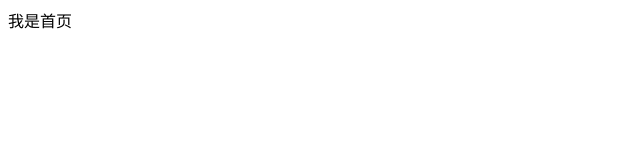
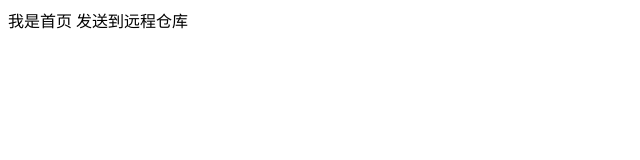
Before and after one commit to 13051512529/git-demo, a plain HTML site: page index.html in a window 1280 px wide. Shown: the whole page, without its empty margins (0-640 px from the left). Drawn offline with Linux system fonts and the light colour scheme.

Commit message:
第二次提交

```diff
--- a/index.html
+++ b/index.html
@@ -9,7 +9,7 @@
 </head>
 
 <body>
-    我是首页
+    我是首页 发送到远程仓库
 </body>
 
 </html>
```
